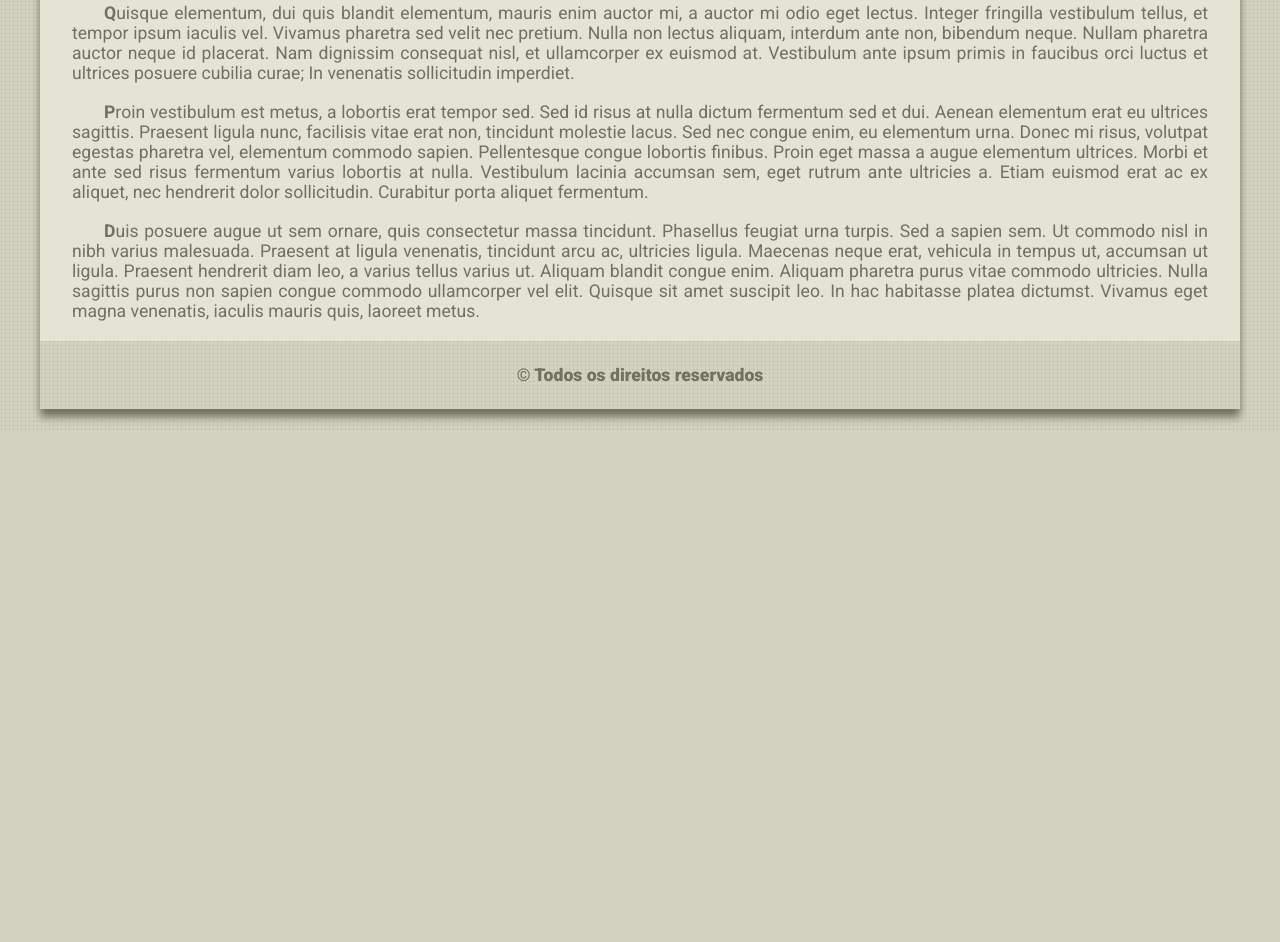
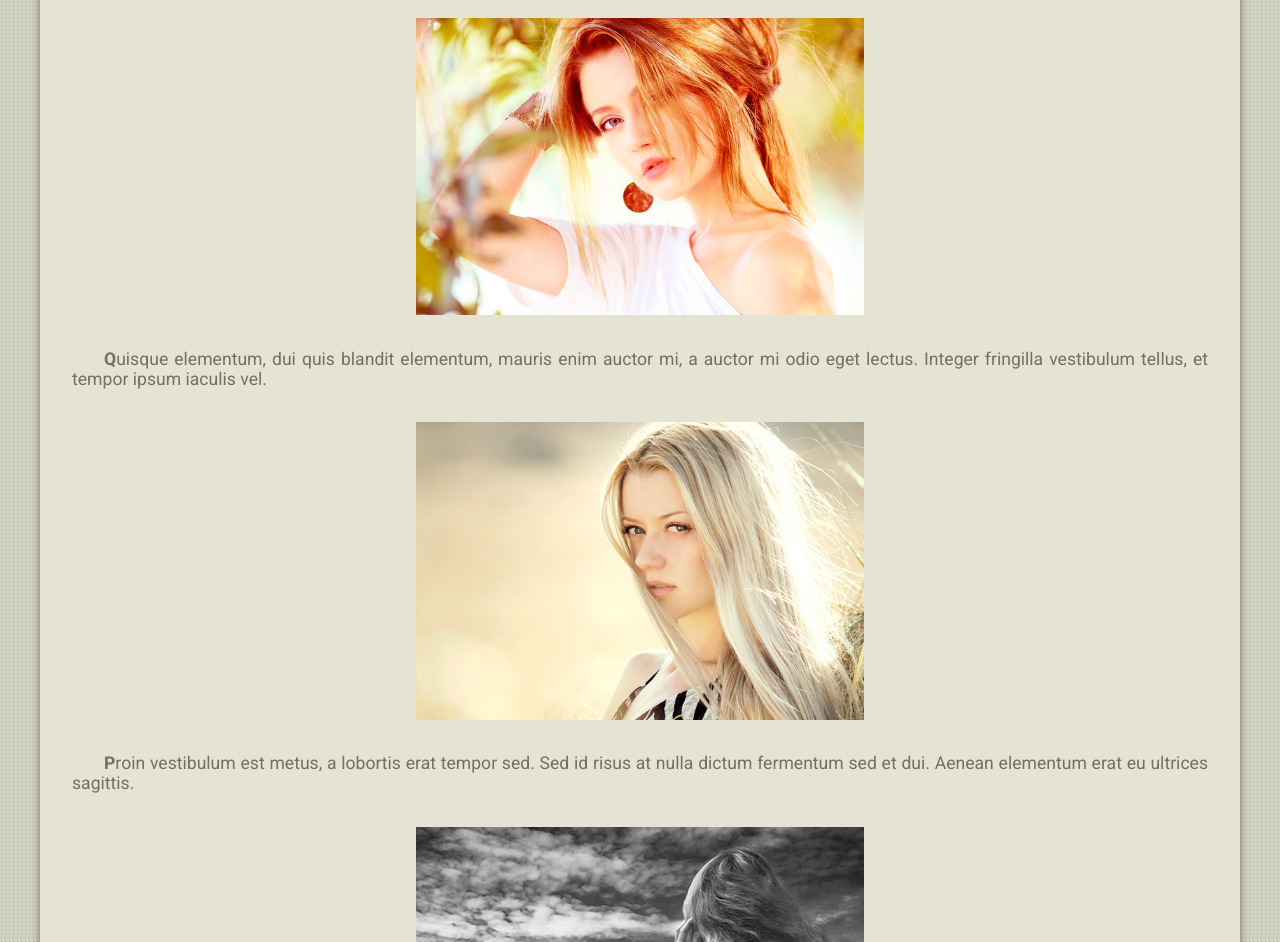
Before and after one commit to ReisAglemar/CursoFullStack, a plain HTML site: page IntermediarioCss/anaBellaDesafio/anaBellaCampanhas.html in a window 1280 px wide. Shown: the part 637-1579 px from the top of the page. Before the commit the page ends 1070 px from the top, so only its background shows below. Drawn offline with Linux system fonts and the light colour scheme.

Commit message:
feat: concluído o desafio Anna Bella

```diff
--- a/IntermediarioCss/anaBellaDesafio/anaBellaCampanhas.html
+++ b/IntermediarioCss/anaBellaDesafio/anaBellaCampanhas.html
@@ -8,6 +8,7 @@
     <link href="https://fonts.googleapis.com/css2?family=Roboto:ital,wght@0,100..900;1,100..900&display=swap"
           rel="stylesheet">
     <link rel="stylesheet" href="style/anaBellaGeral.css">
+    <link rel="stylesheet" href="style/anaBellaAjusteImg.css">
 </head>
 <body>
 <div class="container">
@@ -32,31 +33,39 @@
 
     <main class="main">
         <section class="mainSection">
-            <h2>Sobre Anna Bella</h2>
+            <h2>Campanhas</h2>
+
+            <div class="imgContainer">
+                <img class="img"
+                     src="img/foto3.png"
+                     alt="Anna Bella"
+                     title="Anna Bella">
+            </div>
             <p>
                 Quisque elementum, dui quis blandit elementum, mauris enim auctor mi, a auctor mi odio eget lectus.
-                Integer fringilla vestibulum tellus, et tempor ipsum iaculis vel. Vivamus pharetra sed velit nec
-                pretium. Nulla non lectus aliquam, interdum ante non, bibendum neque. Nullam pharetra auctor neque id
-                placerat. Nam dignissim consequat nisl, et ullamcorper ex euismod at. Vestibulum ante ipsum primis in
-                faucibus orci luctus et ultrices posuere cubilia curae; In venenatis sollicitudin imperdiet.
+                Integer fringilla vestibulum tellus, et tempor ipsum iaculis vel.
             </p>
+            <div class="imgContainer">
+                <img class="img"
+                     src="img/foto2.png"
+                     alt="Anna Bella"
+                     title="Anna Bella">
+            </div>
+
             <p>
                 Proin vestibulum est metus, a lobortis erat tempor sed. Sed id risus at nulla dictum fermentum sed et
-                dui. Aenean elementum erat eu ultrices sagittis. Praesent ligula nunc, facilisis vitae erat non,
-                tincidunt molestie lacus. Sed nec congue enim, eu elementum urna. Donec mi risus, volutpat egestas
-                pharetra vel, elementum commodo sapien. Pellentesque congue lobortis finibus. Proin eget massa a augue
-                elementum ultrices. Morbi et ante sed risus fermentum varius lobortis at nulla. Vestibulum lacinia
-                accumsan sem, eget rutrum ante ultricies a. Etiam euismod erat ac ex aliquet, nec hendrerit dolor
-                sollicitudin. Curabitur porta aliquet fermentum.
+                dui. Aenean elementum erat eu ultrices sagittis.
             </p>
+            <div class="imgContainer">
+                <img class="img"
+                     src="img/foto1.png"
+                     alt="Anna Bella"
+                     title="Anna Bella">
+            </div>
             <p>
                 Duis posuere augue ut sem ornare, quis consectetur massa tincidunt. Phasellus feugiat urna turpis. Sed a
                 sapien sem. Ut commodo nisl in nibh varius malesuada. Praesent at ligula venenatis, tincidunt arcu ac,
-                ultricies ligula. Maecenas neque erat, vehicula in tempus ut, accumsan ut ligula. Praesent hendrerit
-                diam leo, a varius tellus varius ut. Aliquam blandit congue enim. Aliquam pharetra purus vitae commodo
-                ultricies. Nulla sagittis purus non sapien congue commodo ullamcorper vel elit. Quisque sit amet
-                suscipit leo. In hac habitasse platea dictumst. Vivamus eget magna venenatis, iaculis mauris quis,
-                laoreet metus.
+                ultricies ligula. Maecenas neque erat, vehicula in tempus ut, accumsan ut ligula.
             </p>
         </section>
     </main>
--- a/IntermediarioCss/anaBellaDesafio/style/anaBellaBiografia.css
+++ b/IntermediarioCss/anaBellaDesafio/style/anaBellaAjusteImg.css
@@ -2,8 +2,9 @@
     display: flex;
     justify-content: center;
     align-items: center;
+    padding: 1.5rem;
 }
 
-.imgBiografia{
+.img {
     width: 35vw;
 }
```
Also changed, not shown: IntermediarioCss/anaBellaDesafio/anaBellaBiografia.html (+2 -2 lines), IntermediarioCss/anaBellaDesafio/anaBellaContato.html (+14 -19 lines), IntermediarioCss/anaBellaDesafio/anaBellaDesafio.html (+1 -1 lines), IntermediarioCss/anaBellaDesafio/style/anabellaContato.css (added, +8 -0 lines).
